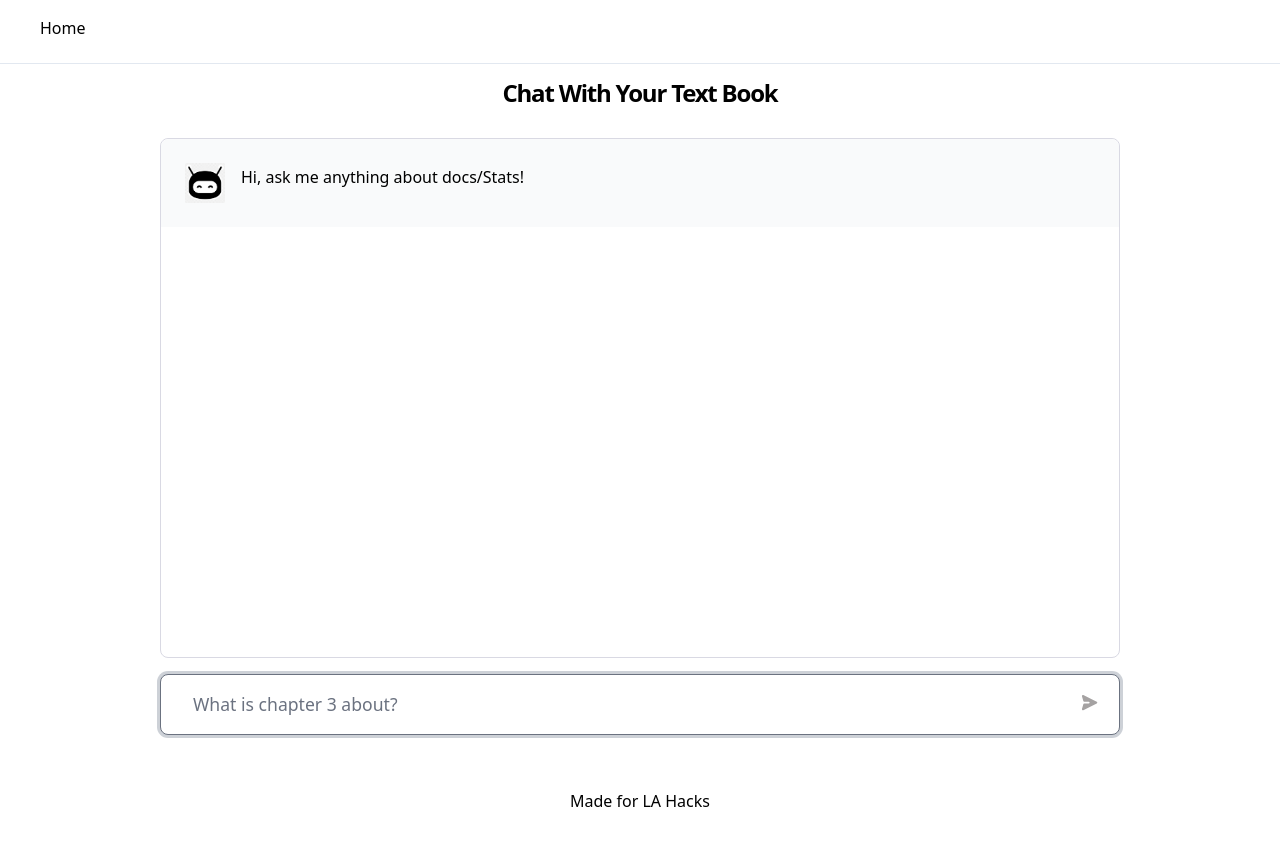
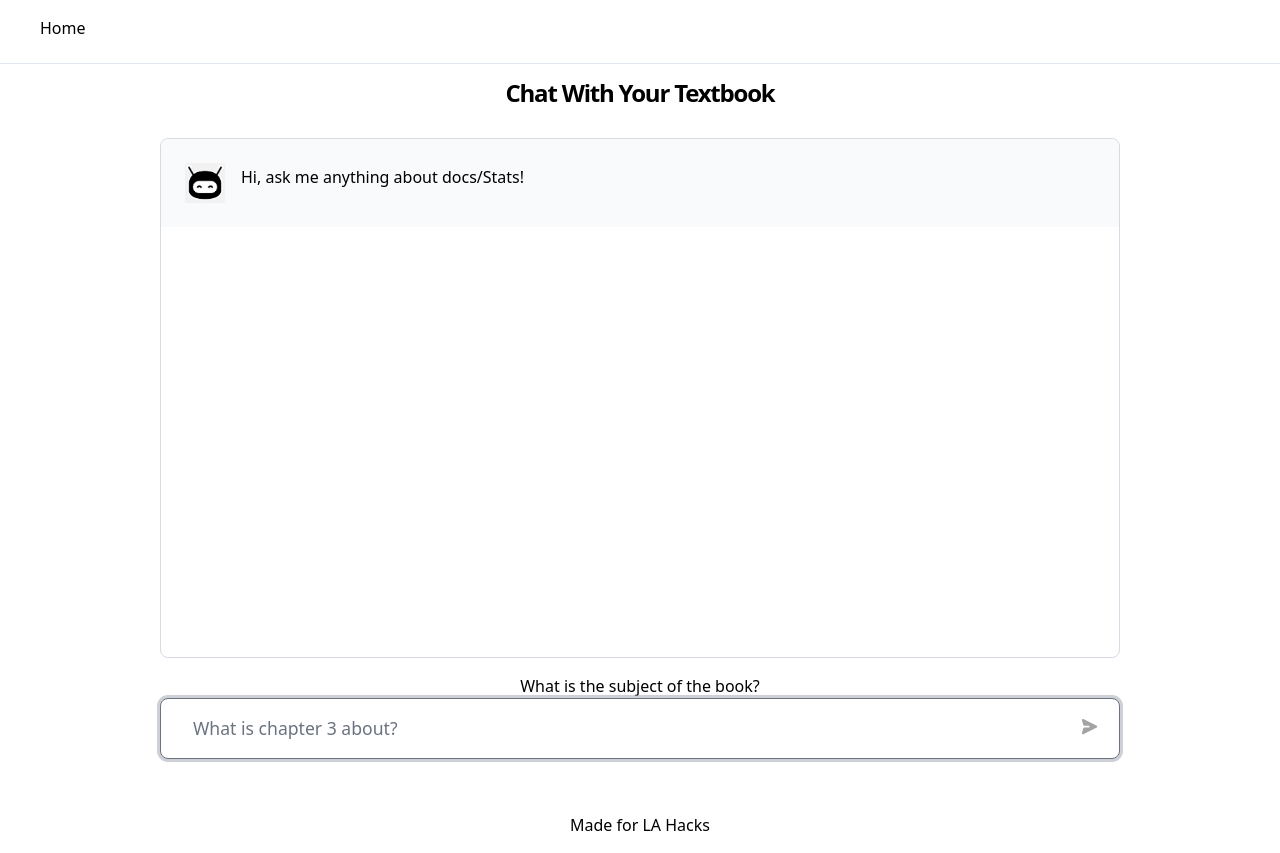
Before and after one commit to ammar-fakih/lahacks23, a Next.js app: page /Home in a window 1280 px wide. Before the commit the page ends 829 px from the top, so only its background shows below. Built offline with nearby package versions, Linux system fonts and the light colour scheme.

Commit message:
Update Home.tsx

```diff
--- a/pages/Home.tsx
+++ b/pages/Home.tsx
@@ -127,7 +127,7 @@ export default function Home() {
       <Layout>
         <div className="mx-auto flex flex-col gap-4">
           <h1 className="text-2xl font-bold leading-[1.1] tracking-tighter text-center">
-            Chat With Your Text Book
+            Chat With Your Textbook
           </h1>
           <main className={styles.main}>
             <div className={styles.cloud}>
@@ -216,6 +216,14 @@ export default function Home() {
               </div>
             </div>
             <div className={styles.center}>
+              <input type="button" value="What is the subject of the book?"
+              onClick={(e) =>
+                {setQuery("What is the subject of the book?")
+                handleSubmit}
+              }
+
+              ></input>
+
               <div className={styles.cloudform}>
                 <form onSubmit={handleSubmit}>
                   <textarea
```
